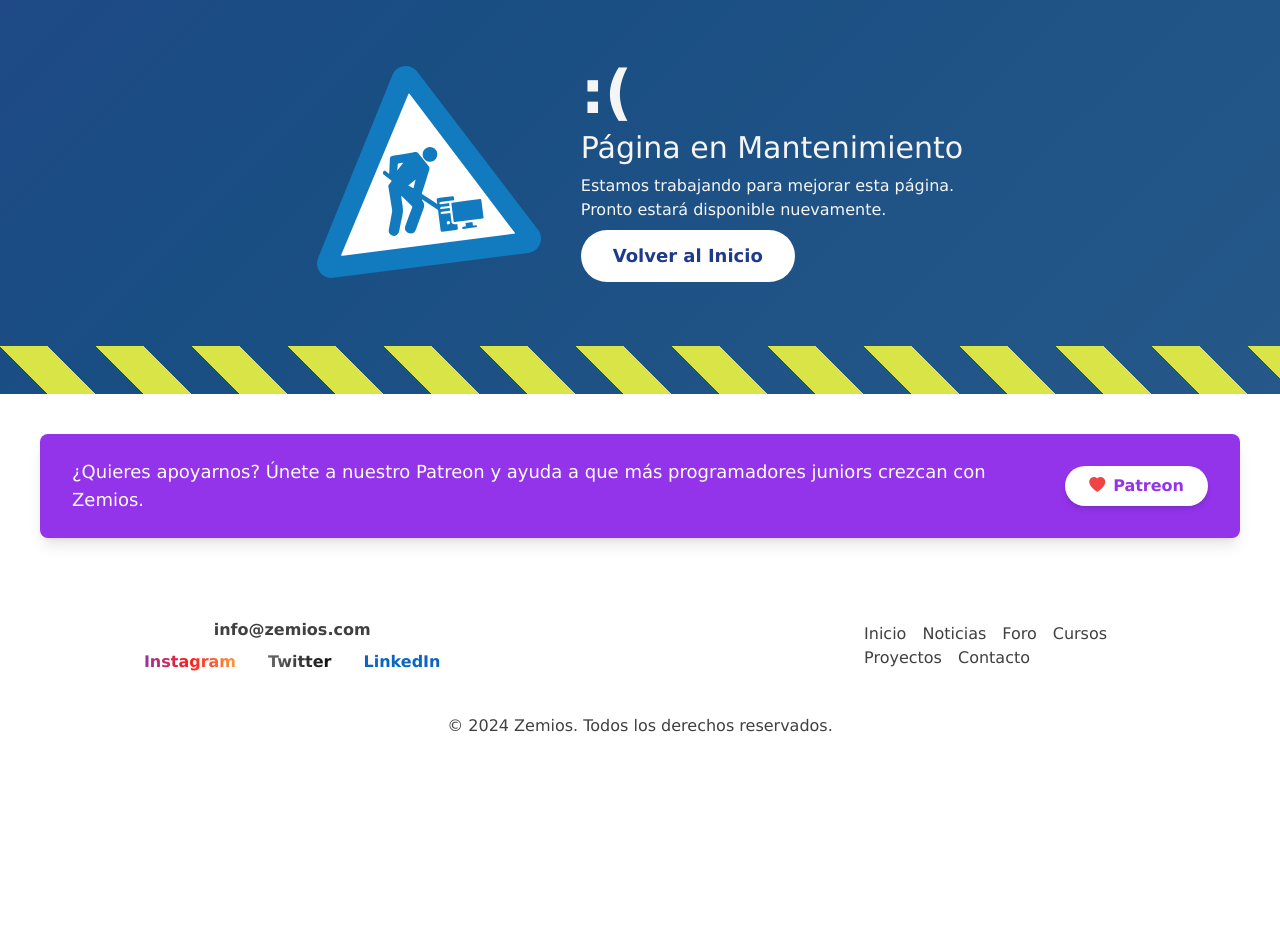
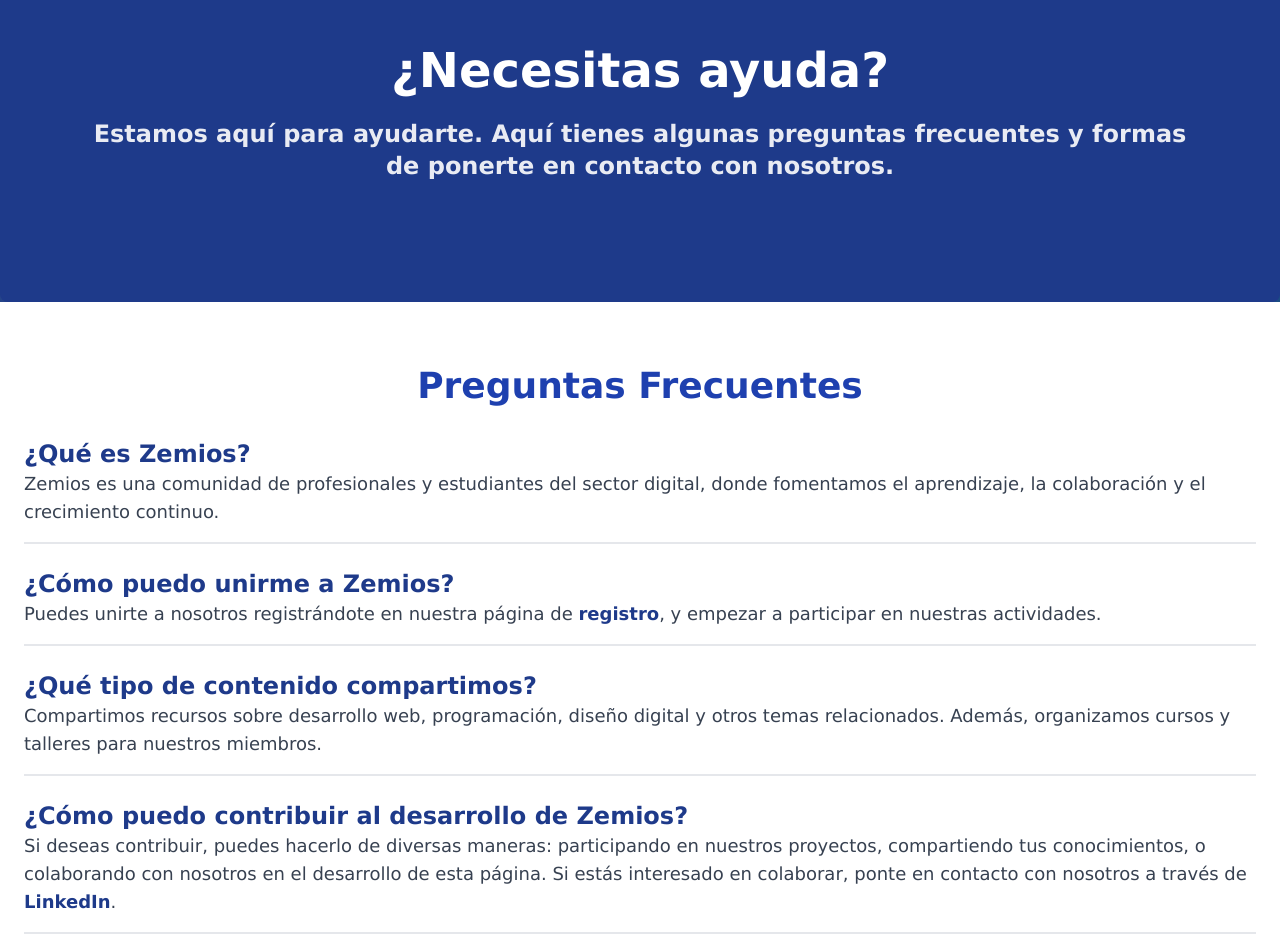
Before and after one commit to eliceoflmov72/Atlas, an Angular app: page /Help in a window 1280 px wide. Before the commit this address led to /Maintenance. Shown: the part 138-1072 px from the top of the page. Before the commit the page ends 884 px from the top, so only its background shows below. Built offline with nearby package versions, Linux system fonts and the light colour scheme.

Commit message:
Created help page

```diff
--- a/src/app/app.routes.ts
+++ b/src/app/app.routes.ts
@@ -15,6 +15,7 @@ import { PostComponent } from './pages/explore/post/post.component';
 import { ArticleComponent } from './pages/news/article/article.component';
 import { CourseComponent } from './pages/learning/course/course.component';
 import { ProjectComponent } from './pages/projects/project/project.component';
+import { HelpComponent } from './pages/help/help.component';
 
 const Maintenance = false;
 
@@ -33,6 +34,7 @@ export const routes: Routes = [
     { path: 'Explore', component: ExploreComponent },
         { path: 'Post', component: PostComponent },
     // { path: 'About-us', component: AboutusComponent },
+    { path: 'Help', component: HelpComponent },
 
     { path: 'SignIn', component: SigninComponent },
     { path: 'SignUp', component: SignupComponent },
--- /dev/null
+++ b/src/app/pages/help/help.component.html
@@ -0,0 +1,72 @@
+<div class="flex flex-col min-h-screen">
+    <!-- Banner de ayuda -->
+    <div class="bg-blue-900 text-white py-24 px-6 md:px-20 flex flex-col justify-center items-center rounded-lg">
+        <h1 class="text-4xl md:text-5xl font-extrabold leading-tight mb-6 text-center">
+            ¿Necesitas ayuda?
+        </h1>
+        <p class="text-xl md:text-2xl font-semibold opacity-90 mb-6 text-center">
+            Estamos aquí para ayudarte. Aquí tienes algunas preguntas frecuentes y formas de ponerte en contacto con nosotros.
+        </p>
+    </div>
+
+    <!-- Preguntas Frecuentes -->
+    <div class="bg-white py-16 px-6">
+        <h2 class="text-3xl md:text-4xl font-bold text-blue-800 text-center mb-8">Preguntas Frecuentes</h2>
+        <div class="space-y-6">
+            <div class="border-b-2 border-gray-200 pb-4">
+                <h3 class="text-2xl font-semibold text-blue-900">¿Qué es Zemios?</h3>
+                <p class="text-lg text-gray-700">
+                    Zemios es una comunidad de profesionales y estudiantes del sector digital, donde fomentamos el aprendizaje, la colaboración y el crecimiento continuo.
+                </p>
+            </div>
+            <div class="border-b-2 border-gray-200 pb-4">
+                <h3 class="text-2xl font-semibold text-blue-900">¿Cómo puedo unirme a Zemios?</h3>
+                <p class="text-lg text-gray-700">
+                    Puedes unirte a nosotros registrándote en nuestra página de <a routerLink="/SignUp" class="text-blue-900 font-bold hover:underline">registro</a>, y empezar a participar en nuestras actividades.
+                </p>
+            </div>
+            <div class="border-b-2 border-gray-200 pb-4">
+                <h3 class="text-2xl font-semibold text-blue-900">¿Qué tipo de contenido compartimos?</h3>
+                <p class="text-lg text-gray-700">
+                    Compartimos recursos sobre desarrollo web, programación, diseño digital y otros temas relacionados. Además, organizamos cursos y talleres para nuestros miembros.
+                </p>
+            </div>
+            <div class="border-b-2 border-gray-200 pb-4">
+                <h3 class="text-2xl font-semibold text-blue-900">¿Cómo puedo contribuir al desarrollo de Zemios?</h3>
+                <p class="text-lg text-gray-700">
+                    Si deseas contribuir, puedes hacerlo de diversas maneras: participando en nuestros proyectos, compartiendo tus conocimientos, o colaborando con nosotros en el desarrollo de esta página. Si estás interesado en colaborar, ponte en contacto con nosotros a través de <a href="https://www.linkedin.com/company/zemios/" target="_blank" class="text-blue-900 font-bold hover:underline">LinkedIn</a>.
+                </p>
+            </div>
+        </div>
+    </div>
+
+    <!-- Sección de contacto -->
+    <div class="bg-gray-100 py-16 px-6">
+        <h2 class="text-3xl md:text-4xl font-bold text-blue-800 text-center mb-8">Contáctanos</h2>
+        <p class="text-lg text-center mb-8 text-gray-700">
+            Si no encuentras la respuesta a tu pregunta, no dudes en ponerte en contacto con nosotros.
+        </p>
+        <div class="text-center">
+            <p class="text-lg font-semibold text-gray-700 mb-4">Correo de contacto:</p>
+            <a href="mailto:info@zemios.com" class="text-blue-900 text-xl font-semibold hover:underline">info&#64;zemios.com</a>
+        </div>
+    </div>
+
+    <!-- Redes sociales -->
+    <div class="bg-white py-12">
+        <div class="text-center">
+            <h2 class="text-3xl font-bold text-blue-800 mb-6">Síguenos en nuestras redes</h2>
+            <div class="flex justify-center gap-8 text-blue-900">
+                <a href="https://www.instagram.com/zemios_company" target="_blank" class="text-4xl hover:text-gray-600 transition-all">
+                    <i class="bi bi-instagram"></i>
+                </a>
+                <a href="https://x.com/zemios_company" target="_blank" class="text-4xl hover:text-gray-600 transition-all">
+                    <i class="bi bi-twitter-x"></i>
+                </a>
+                <a href="https://www.linkedin.com/company/zemios/" target="_blank" class="text-4xl hover:text-gray-600 transition-all">
+                    <i class="bi bi-linkedin"></i>
+                </a>
+            </div>
+        </div>
+    </div>
+</div>
```
Also changed, not shown: src/app/pages/help/help.component.ts (added, +12 -0 lines), src/app/pages/help/help.component.scss (added).
